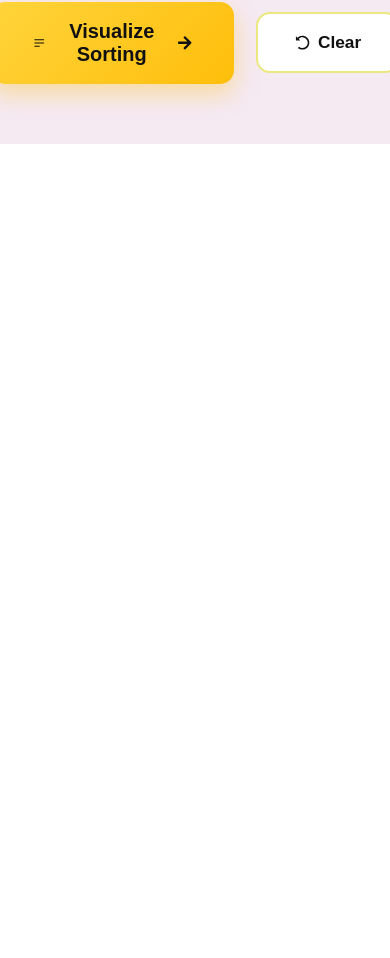
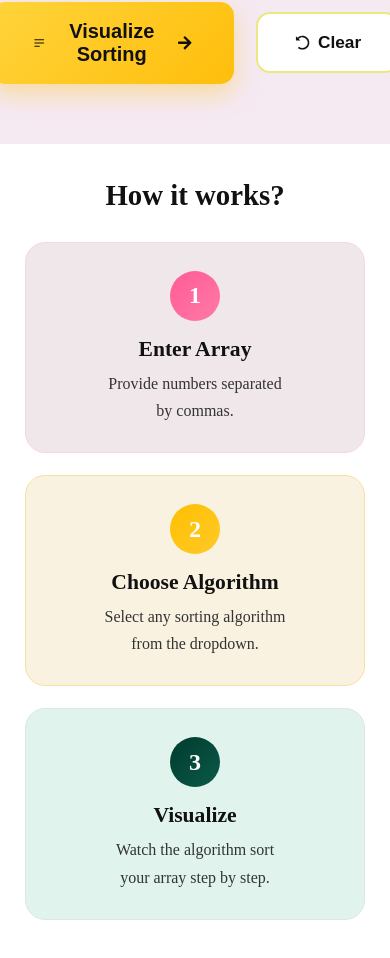
Before and after one commit to TanishaTrivedi123/Sorting-Visualizer, a React (Vite) app in the folder frontend/: page /sorting in a window 390 px wide. Shown: the part 893-1851 px from the top of the page. Before the commit the page ends 1037 px from the top, so only its background shows below. Built offline with nearby package versions, Linux system fonts and the light colour scheme.

Commit message:
Card section is done for the home page and also added the responsiveness

```diff
--- /dev/null
+++ b/frontend/src/components/HomePage/HowItWorks/HowItWorks.jsx
@@ -0,0 +1,77 @@
+import React from "react";
+import styles from "./HowItWorks.module.css";
+import { FaChevronRight } from "react-icons/fa";
+import { TbBulb } from "react-icons/tb";
+
+const HowItWorks = () => {
+  return (
+    <section className={styles.section}>
+      <div className={styles.container}>
+        <h2 className={styles.heading}>How it works?</h2>
+
+        <div className={styles.steps}>
+          {/* Left Icon */}
+          <div className={styles.ideaBox}>
+            <div className={styles.ideaCircle}>
+              <TbBulb />
+            </div>
+          </div>
+
+          {/* Step 1 */}
+          <div className={styles.step}>
+            <div className={`${styles.number} ${styles.pink}`}>1</div>
+
+            <div className={styles.content}>
+              <h3>Enter Array</h3>
+              <p>
+                Provide numbers separated
+                <br />
+                by commas.
+              </p>
+            </div>
+          </div>
+
+          {/* Arrow */}
+          <div className={styles.arrowCircle}>
+            <FaChevronRight />
+          </div>
+
+          {/* Step 2 */}
+          <div className={styles.step}>
+            <div className={`${styles.number} ${styles.yellow}`}>2</div>
+
+            <div className={styles.content}>
+              <h3>Choose Algorithm</h3>
+              <p>
+                Select any sorting algorithm
+                <br />
+                from the dropdown.
+              </p>
+            </div>
+          </div>
+
+          {/* Arrow */}
+          <div className={styles.arrowCircle}>
+            <FaChevronRight />
+          </div>
+
+          {/* Step 3 */}
+          <div className={styles.step}>
+            <div className={`${styles.number} ${styles.green}`}>3</div>
+
+            <div className={styles.content}>
+              <h3>Visualize</h3>
+              <p>
+                Watch the algorithm sort
+                <br />
+                your array step by step.
+              </p>
+            </div>
+          </div>
+        </div>
+      </div>
+    </section>
+  );
+};
+
+export default HowItWorks;
--- /dev/null
+++ b/frontend/src/components/HomePage/HowItWorks/HowItWorks.module.css
@@ -0,0 +1,271 @@
+.section {
+    width: 100%;
+    padding: 40px 0 80px;
+}
+
+.container {
+    max-width: 1200px;
+    margin: auto;
+    padding: 0 20px;
+
+    background: #f4ecef;
+    border-radius: 26px;
+    padding: 38px 42px;
+
+    border: 1px solid #f7e7ec;
+}
+
+.heading {
+    font-size: 2rem;
+    font-weight: 700;
+    color: #111;
+    margin-bottom: 45px;
+    text-align: center;
+}
+
+.steps {
+    display: flex;
+    align-items: center;
+    justify-content: space-between;
+    gap: 22px;
+}
+
+/* ---------------- Left Icon ---------------- */
+
+.ideaBox {
+    flex-shrink: 0;
+    transform: translateY(-80px);
+}
+
+.ideaCircle {
+    width: 70px;
+    height: 70px;
+    border-radius: 50%;
+
+    background: #ebced9;
+
+    display: flex;
+    justify-content: center;
+    align-items: center;
+
+    color: #ff5c93;
+    font-size: 2.8rem;
+
+    box-shadow: 0 10px 30px rgba(255, 110, 160, 0.15);
+}
+
+/* ---------------- Step ---------------- */
+
+.step {
+    display: flex;
+    align-items: flex-start;
+    gap: 18px;
+    flex: 1;
+}
+
+.number {
+    width: 50px;
+    height: 50px;
+    border-radius: 50%;
+
+    display: flex;
+    justify-content: center;
+    align-items: center;
+
+    color: #fff;
+    font-size: 1.7rem;
+    font-weight: 700;
+
+    flex-shrink: 0;
+}
+
+.pink {
+    background: linear-gradient(135deg, #ff5b95, #ff7aa7);
+}
+
+.yellow {
+    background: linear-gradient(135deg, #ffbf00, #ffc928);
+}
+
+.green {
+    background: linear-gradient(135deg, #003b2e, #0b5a48);
+}
+
+.content h3 {
+    font-size: 1.25rem;
+    font-weight: 700;
+    color: #111;
+    margin-bottom: 10px;
+}
+
+.content p {
+    font-size: 1.08rem;
+    color: #333;
+    line-height: 1.6;
+}
+
+/* ---------------- Arrow ---------------- */
+
+.arrowCircle {
+    width: 48px;
+    height: 48px;
+    border-radius: 50%;
+
+    background: #f4ecef;
+    border: 1px solid #ececec;
+
+    display: flex;
+    justify-content: center;
+    align-items: center;
+
+    color: #bdbdbd;
+    font-size: 1rem;
+
+    flex-shrink: 0;
+
+    box-shadow: 0 3px 12px rgba(0, 0, 0, 1);
+}
+
+/* ================= Mobile ================= */
+
+@media (max-width:768px) {
+
+    .section {
+        padding: 35px 15px 60px;
+    }
+
+    .container {
+        background: transparent;
+        border: none;
+        padding: 0;
+    }
+
+    .heading {
+        font-size: 1.8rem;
+        margin-bottom: 30px;
+    }
+
+    .steps {
+        flex-direction: column;
+        align-items: center;
+        gap: 22px;
+    }
+
+    /* Desktop bulb aur arrows hide */
+    .ideaBox,
+    .arrowCircle {
+        display: none;
+    }
+
+    .step {
+        width: 100%;
+        max-width: 340px;
+
+        display: flex;
+        flex-direction: column;
+        align-items: center;
+        text-align: center;
+
+        padding: 28px 22px;
+        gap: 16px;
+
+        border-radius: 20px;
+    }
+
+    /* Step 1 */
+    .step:nth-child(2) {
+        background: #f0e7ea;
+        border: 1px solid #f7d7e2;
+    }
+
+    /* Step 2 */
+    .step:nth-child(4) {
+        background: #f9f2e1;
+        border: 1px solid #f7e1a0;
+    }
+
+    /* Step 3 */
+    .step:nth-child(6) {
+        background: #e1f3ed;
+        border: 1px solid #dce7e2;
+    }
+
+    .number {
+        width: 50px;
+        height: 50px;
+        font-size: 1.5rem;
+    }
+
+    .content h3 {
+        font-size: 1.35rem;
+        margin-bottom: 8px;
+    }
+
+    .content p {
+        font-size: 1rem;
+        line-height: 1.7;
+    }
+
+}
+
+/* ================= Tablet ================= */
+
+@media (min-width: 769px) and (max-width: 1024px) {
+
+    .container {
+        background: transparent;
+        border: none;
+        padding: 0 20px;
+    }
+
+    .steps {
+        display: flex;
+        flex-wrap: wrap;
+        justify-content: center;
+        gap: 25px;
+    }
+
+    .ideaBox,
+    .arrowCircle {
+        display: none;
+    }
+
+    .step {
+
+        width: calc(50% - 15px);
+        max-width: 340px;
+
+        display: flex;
+        flex-direction: column;
+        align-items: center;
+        text-align: center;
+
+        gap: 16px;
+        padding: 28px 22px;
+
+        border-radius: 20px;
+    }
+
+    /* Third card center */
+    .step:last-child {
+        width: 340px;
+    }
+
+    /* Same colour theme */
+
+    .step:nth-child(2) {
+        background: #f0e7ea;
+        border: 1px solid #f7d7e2;
+    }
+
+    .step:nth-child(4) {
+        background: #f9f2e1;
+        border: 1px solid #f7e1a0;
+    }
+
+    .step:nth-child(6) {
+        background: #e1f3ed;
+        border: 1px solid #dce7e2;
+    }
+
+}
--- a/frontend/src/pages/HomePage.jsx
+++ b/frontend/src/pages/HomePage.jsx
@@ -1,6 +1,7 @@
 import React from "react";
 import Navbar from "../components/Common/Navbar/Navbar";
 import Hero from "../components/HomePage/Hero/Hero";
+import HowItWorks from "../components/HomePage/HowItWorks/HowItWorks";
 
 const HomePage = () => {
   return (
@@ -9,6 +10,7 @@ const HomePage = () => {
 
       <main>
         <Hero />
+        <HowItWorks />
       </main>
     </>
   );
```
